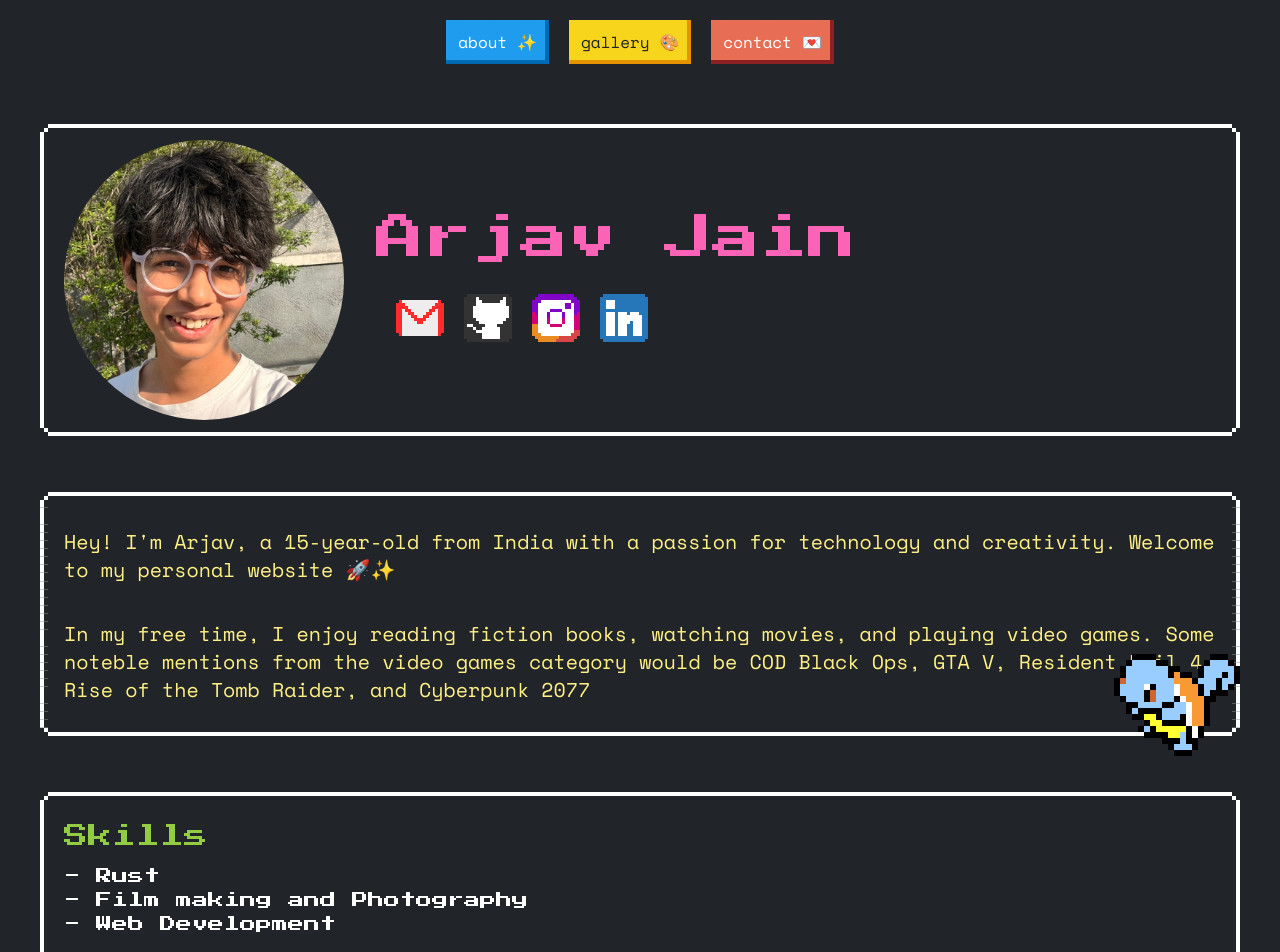
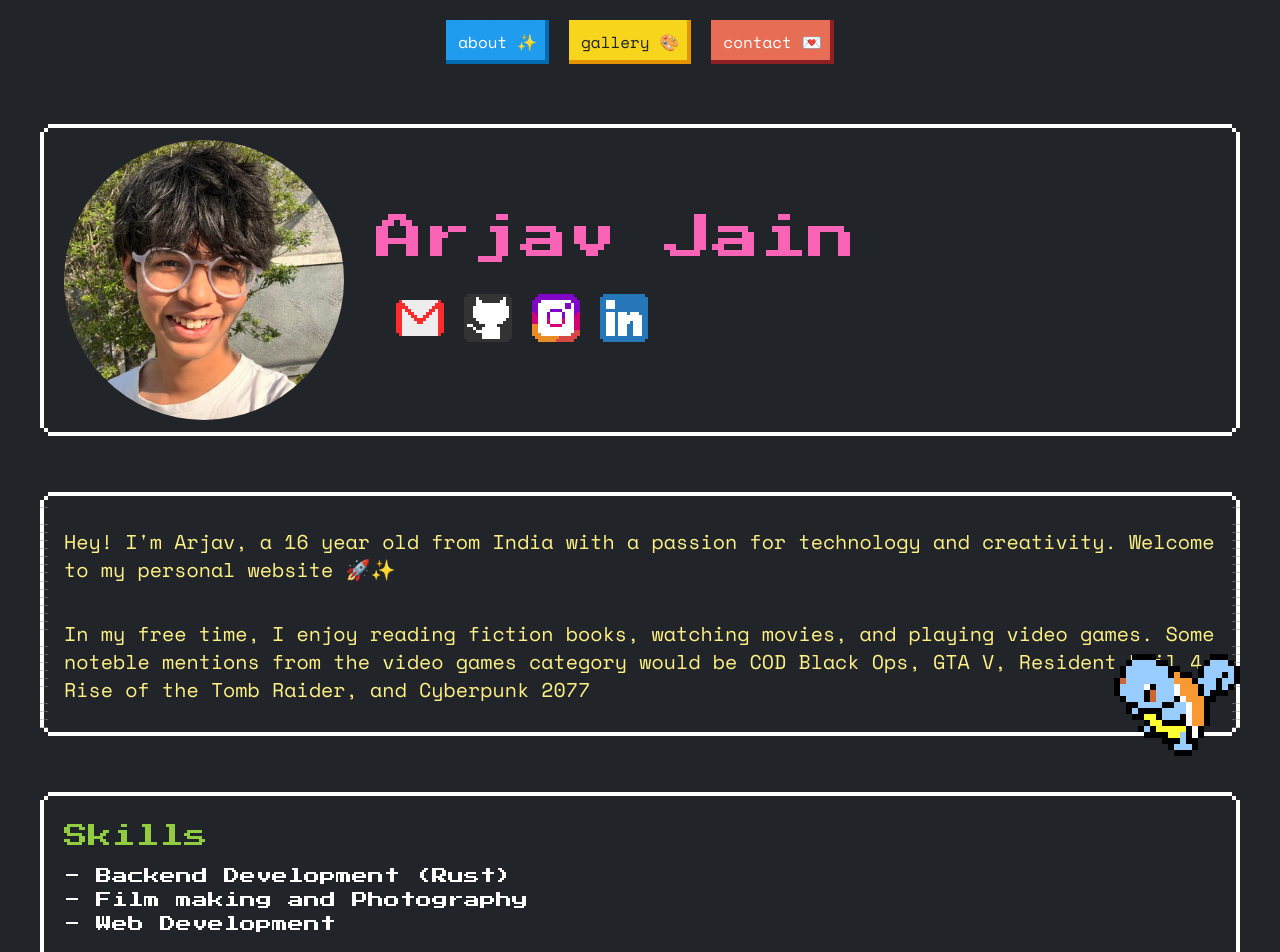
Before and after one commit to arjav0703/my-website, a Next.js app: page / in a window 1280 px wide. Shown: the top 952 px of the page. Built offline with nearby package versions, Linux system fonts and the light colour scheme.

Commit message:
update info

```diff
--- a/src/app/components/Hero.tsx
+++ b/src/app/components/Hero.tsx
@@ -2,7 +2,7 @@ export default function Hero() {
   return (
     <section className="nes-container is-dark is-rounded ">
       <p className="text-xl py-5 nes-text text-yellow-200">
-        Hey! I'm Arjav, a 15-year-old from India with a passion for technology
+        Hey! I'm Arjav, a 16 year old from India with a passion for technology
         and creativity. Welcome to my personal website 🚀✨
       </p>
       <StuffILike />
--- a/src/app/page.tsx
+++ b/src/app/page.tsx
@@ -80,7 +80,7 @@ function SkillSection() {
       <div className="lists is-success my-3">
         <ul className="nes-list is-circle">
           {/*<p className="text-xl">*/}
-          <li>- Rust</li>
+          <li>- Backend Development (Rust)</li>
           <li>- Film making and Photography</li>
           <li>- Web Development</li>
           {/*</p>*/}
```
